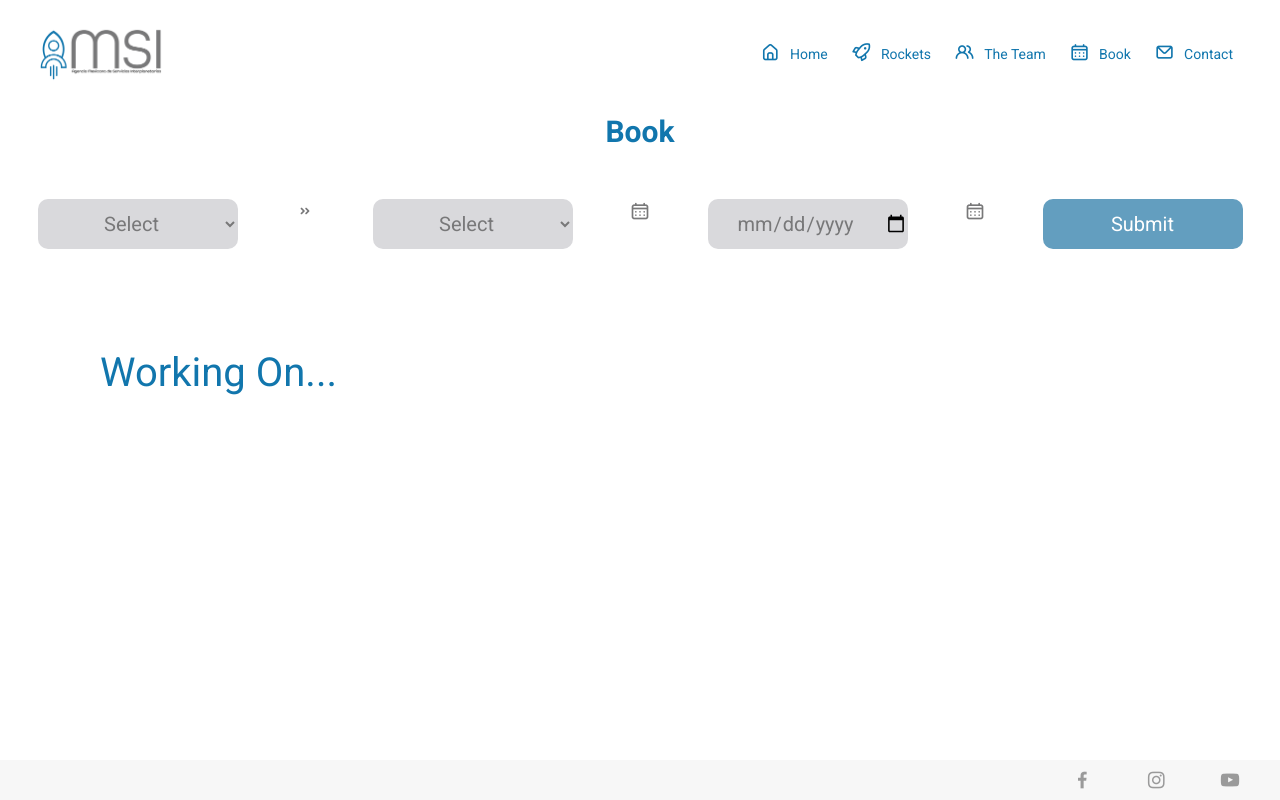
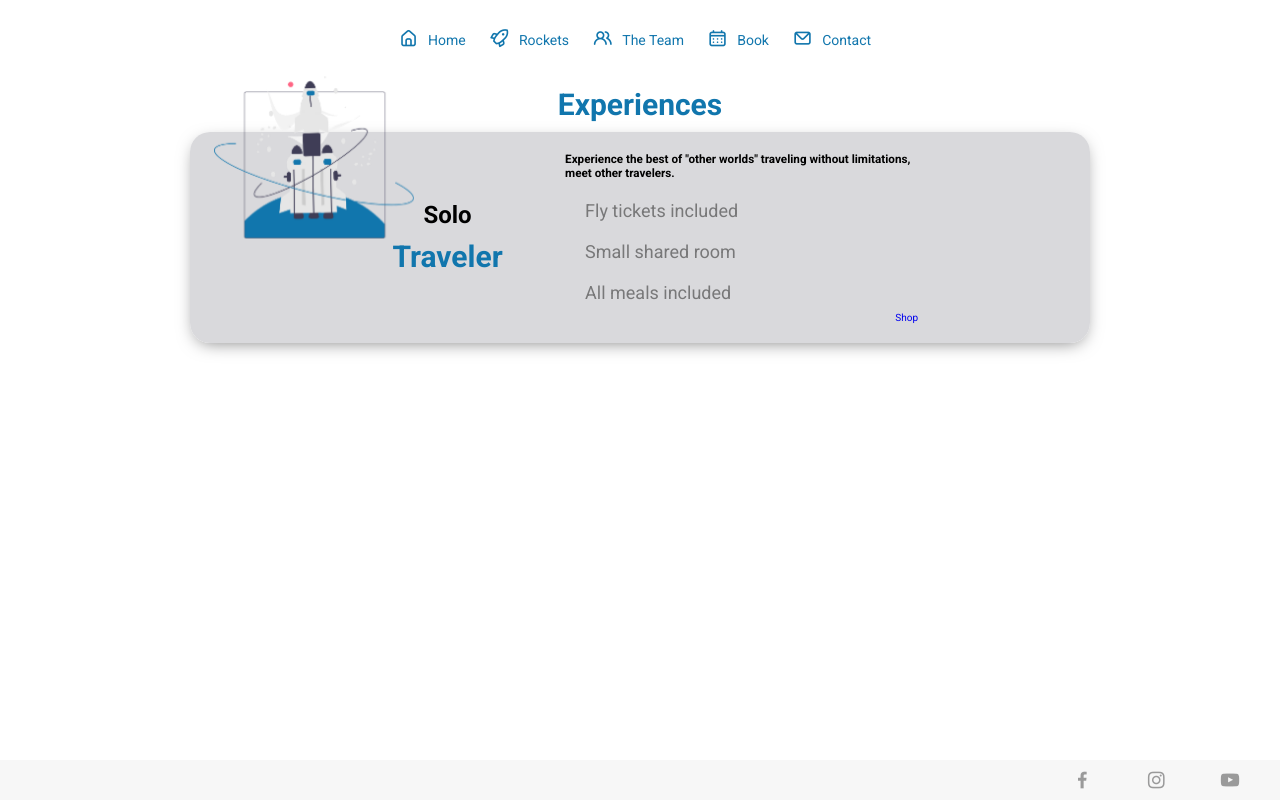
Before and after one commit to edolinares/amsi, a website: page pages/book.html in a window 1280 px wide. Drawn offline with nearby package versions, Linux system fonts and the light colour scheme.

Commit message:
Cambios iniciales en booking

```diff
--- a/css/main.scss
+++ b/css/main.scss
@@ -220,19 +220,20 @@ html{
 .rocketspage{
     width: 100%;
     display:flex;
-
+    flex-wrap:wrap;
+    justify-content:center;
+    align-content:center;
     .gallery{
         margin: 1rem;
         width: 100%;
-        display: grid;
-        align-content: center;
-        justify-content: center;
+        width: 100%;
+        display:flex;
+        flex-wrap:wrap;
+        justify-content:center;
+        align-content:center;
         gap: 2rem;
-        grid-auto-flow: dense;
-        grid-auto-rows: 37rem;
-        grid-template-columns: repeat(auto-fill, minmax(10rem,1fr));
         .cards{
-            width: 100%;
+            min-width: 300px;
             grid-column: span 3;
             max-width: 72em;
             border-radius: 2em;
@@ -270,9 +271,8 @@ html{
             background-color: white;
         }
         .cards:hover{
-            z-index: inherit;
-            transform: translateY(20px);
             .info{
+                width: 250px;
                 display:inline;
             }
             img{
@@ -369,45 +369,71 @@ html{
 
 /* BOOKING PAGE */
 .bookpage{
-    .book__box{
-        margin-top: 50px;
+    .card {
         display: flex;
-        flex-wrap: wrap;
-        font-size: 2rem;
-        justify-content:space-evenly;
-        gap: 2rem;
-        select, input {
-            width: 20rem;
-            height: 5rem;
-            border: none;
-            background-color: var(--ligthcolor);
-            text-align: center;
-            font-size: 2rem;
-            border-radius: 10px;
+        padding: 2em;
+        background: var(--ligthcolor);
+        background: radial-gradient(
+        circle,
+        var(--ligthcolor) 76%,
+        var(--ligthcolor) 100%
+        );
+        border-radius: 2em;
+        box-shadow: 0px 5px 18px -6px var(--midcolor);
+        max-width: 900px;
+        margin: 0 auto;
+        .card__content {
+        display: flex;
+        align-items: center;
+        flex-direction: row;
+        .card__content-left {
+            display: flex;
+            flex-basis: 60%;
+            flex-direction: column;
+            position: relative;
+            padding-left: 12em;
+            img {
+            position: absolute;
+            left: 0.4em;
+            top: -11em;
+            animation: float 6s ease-in-out infinite;
+            }
+        }
+        .card__content-right {
+            .info-content {
+            display: flex;
+            align-items: flex-end;
+            justify-content: space-between;
 
-        }
-        select, input, i{
-            color: var(--midcolor);
-        }
-        option{
-            background-color: var(--ligthcolor);
-            font-size: 1.5rem;
-        }
-        .button{
-            border-radius: 10px;
-            height: 5rem;
-            border: none;
-            background-color: #639EBF;
-            color: white;
+            ul {
+                margin: 0px;
+                padding-left: 0px;
+                list-style: none;
+
+                li {
+                margin-bottom: 10px;
+
+                &:last-of-type {
+                    margin-bottom: 0px;
+                }
+
+                p {
+                    display: flex;
+                    align-items: center;
+                    gap: 10px;
+                }
+                }
+            }
         }
     }
 }
+
+
 
 /* CONTACT PAGE */
 .contactpage{
 
     .contactbox{
-
         margin-top: 50px;
         display: flex;
         flex-wrap: wrap;
@@ -417,8 +443,6 @@ html{
             font-size: 1.5rem;
             margin-top: 5px;
             border-radius: 1rem;
-
-
         }
         input, option{
             border: 1px solid var(--midcolor);
@@ -430,8 +454,6 @@ html{
         label, input, select{
             color: var(--midcolor);
         }
-
-
         .formbox {
             max-width: 80%;
             display: flex;
@@ -526,3 +548,53 @@ html{
     75%     {background-color: var(--midcolor);}
     100%    {background-color:var(--accentcolor);}
 }
+
+    /* Medium screens query booking*/
+    @media only screen and (max-width: 800px) {
+        & {
+          .card__content {
+            flex-wrap: wrap;
+
+            .card__content-left {
+              padding-left: 0px;
+              flex-basis: 100%;
+
+              img {
+                max-width: 120px;
+                position: absolute;
+                right: 0px;
+                left: unset;
+                top: -7em;
+              }
+            }
+            }
+          }
+        }
+      }
+
+      @media only screen and (max-width: 450px) {
+        & {
+          .card__content-right {
+            .info-content {
+              flex-direction: column;
+              align-items: flex-start !important;
+
+              ul {
+                margin-bottom: 1.5em !important;
+              }
+            }
+          }
+        }
+      }
+  }
+      @keyframes float {
+          0% {
+          transform: translatey(0px);
+          }
+          50% {
+          transform: translatey(-20px);
+          }
+          100% {
+          transform: translatey(0px);
+          }
+      }
--- a/pages/book.html
+++ b/pages/book.html
@@ -28,28 +28,46 @@
     </header>
     <div class="bookpage">
         <div class="title" >
-            <h1>Book</h1>
+            <h1>Experiences</h1>
         </div>
-        <form class="book__box">
-            <select class="book__op" value="bookfrom">
-                <option selected disabled> Select  </option>
-                <option>Earth</option>
-                <option>Mars</option>
-                <option>Juniper</option>
-            </select>
-            <i class="uil uil-angle-double-right"></i>
-            <select class="book__op" value="bookto">
-                <option selected disabled> Select  </option>
-                <option>Earth</option>
-                <option>Mars</option>
-                <option>Juniper</option>
-            </select>
-            <i class="uil uil-schedule"></i>
-            <input type="date" id="start" name="bookdate" >
-            <i class="uil uil-schedule"></i>
-            <input type="submit" value="Submit" class="button">
-        </form>
-        <div class="pending"> Working On... </div>
+
+
+
+
+        <div class="card">
+            <div class="card__content">
+              <div class="card__content-left">
+                <img src="../img/rocket2.png" style="width: 200px;">
+                <div>
+                  <h2>Solo</h2>
+                  <h1>Traveler</h1>
+                </div>
+              </div>
+              <div class="card__content-right">
+                <h3>
+                  Experience the best of "other worlds" traveling without limitations,
+                  meet other travelers.
+                </h3>
+                <div class="info-content">
+                  <ul>
+                    <li>
+                      <p>Fly tickets included</p>
+                    </li>
+                    <li>
+                      <p>Small shared room</p>
+                    </li>
+                    <li>
+                      <p>All meals included</p>
+                    </li>
+                  </ul>
+                  <a href="#"> Shop </a>
+                </div>
+              </div>
+            </div>
+          </div>
+
+
+
     </div>
     <footer class=  "foot">
         <ul>
```
Also changed, not shown: index.html (+4 -4 lines), pages/rockets.html (+12 -12 lines), css/main.css, img/rocket2.png (added), img/space2.png (added), 1 other file.
